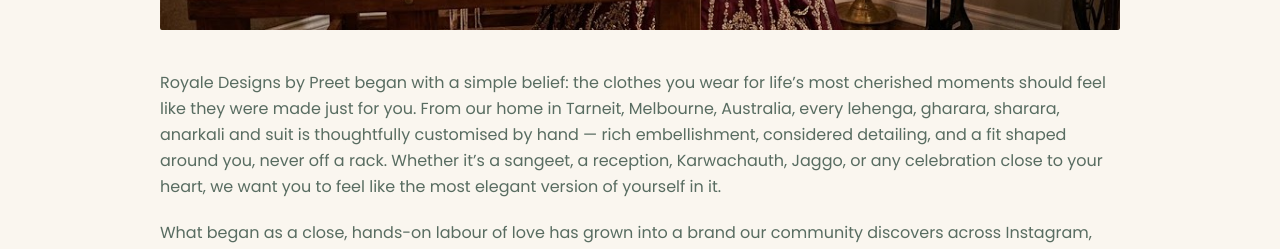
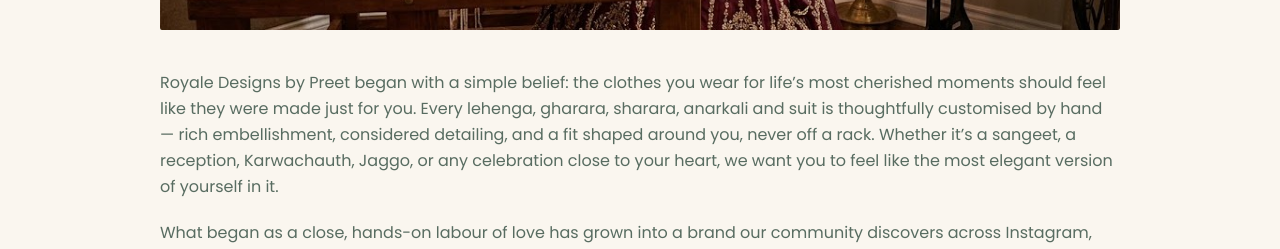
Before and after one commit to Royaledesigns/Royale-Designs-By-Preet, a Next.js app: page /about in a window 1280 px wide. Shown: the part 632-881 px from the top of the page. Built offline with nearby package versions, Linux system fonts and the light colour scheme; no server answers.

Commit message:
Refactor about page content for clarity
Rearranged text for better flow and readability.

```diff
--- a/app/about/page.js
+++ b/app/about/page.js
@@ -18,12 +18,11 @@ export default function AboutPage() {
       <div className="prose prose-lg max-w-none text-forest/80 leading-relaxed space-y-5">
         <p>
           {siteConfig.name} began with a simple belief: the clothes you wear for life&rsquo;s
-          most cherished moments should feel like they were made just for you. From our home in{' '}
-          {siteConfig.location}, every lehenga, gharara, sharara, anarkali and suit is
-          thoughtfully customised by hand — rich embellishment, considered detailing, and a fit
-          shaped around you, never off a rack. Whether it&rsquo;s a sangeet, a reception,
-          Karwachauth, Jaggo, or any celebration close to your heart, we want you to feel like the
-          most elegant version of yourself in it.
+          most cherished moments should feel like they were made just for you. Every lehenga,
+          gharara, sharara, anarkali and suit is thoughtfully customised by hand — rich
+          embellishment, considered detailing, and a fit shaped around you, never off a rack.
+          Whether it&rsquo;s a sangeet, a reception, Karwachauth, Jaggo, or any celebration close
+          to your heart, we want you to feel like the most elegant version of yourself in it.
         </p>
         <p>
           What began as a close, hands-on labour of love has grown into a brand our community
```
